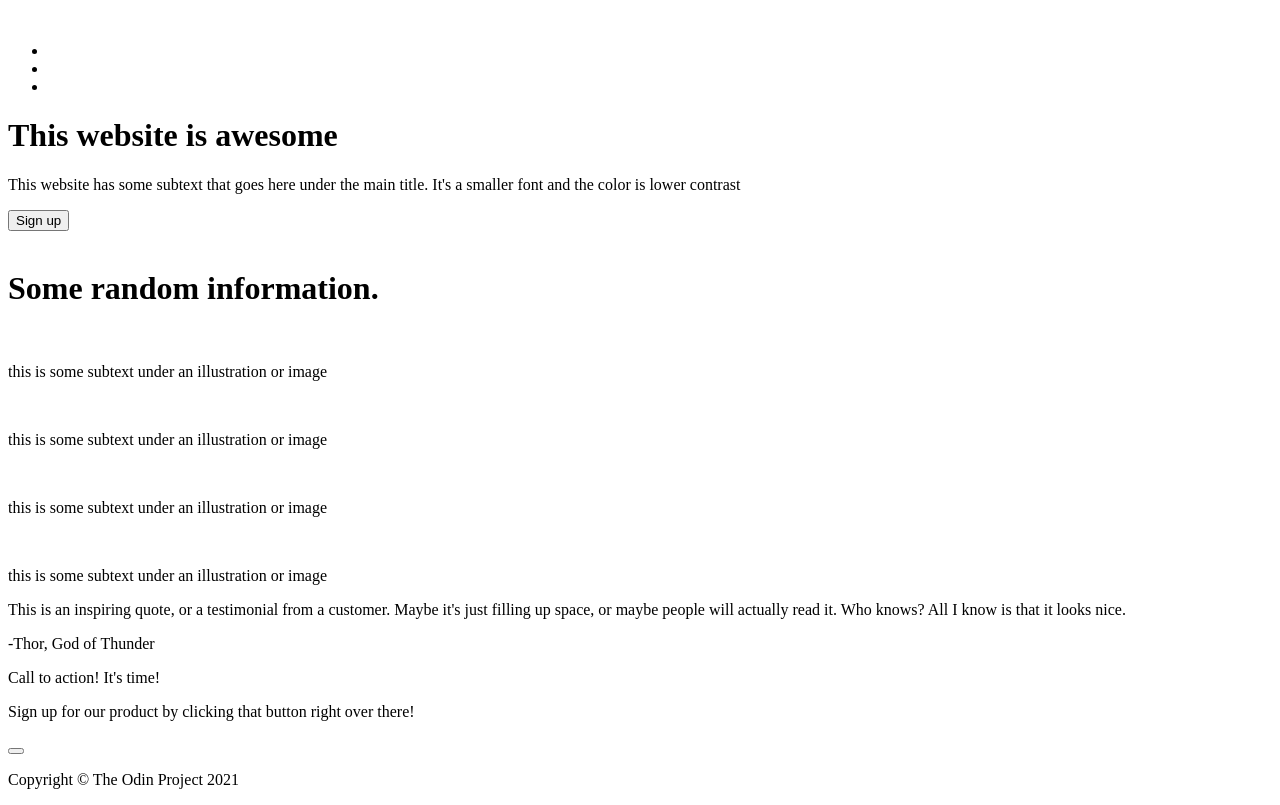
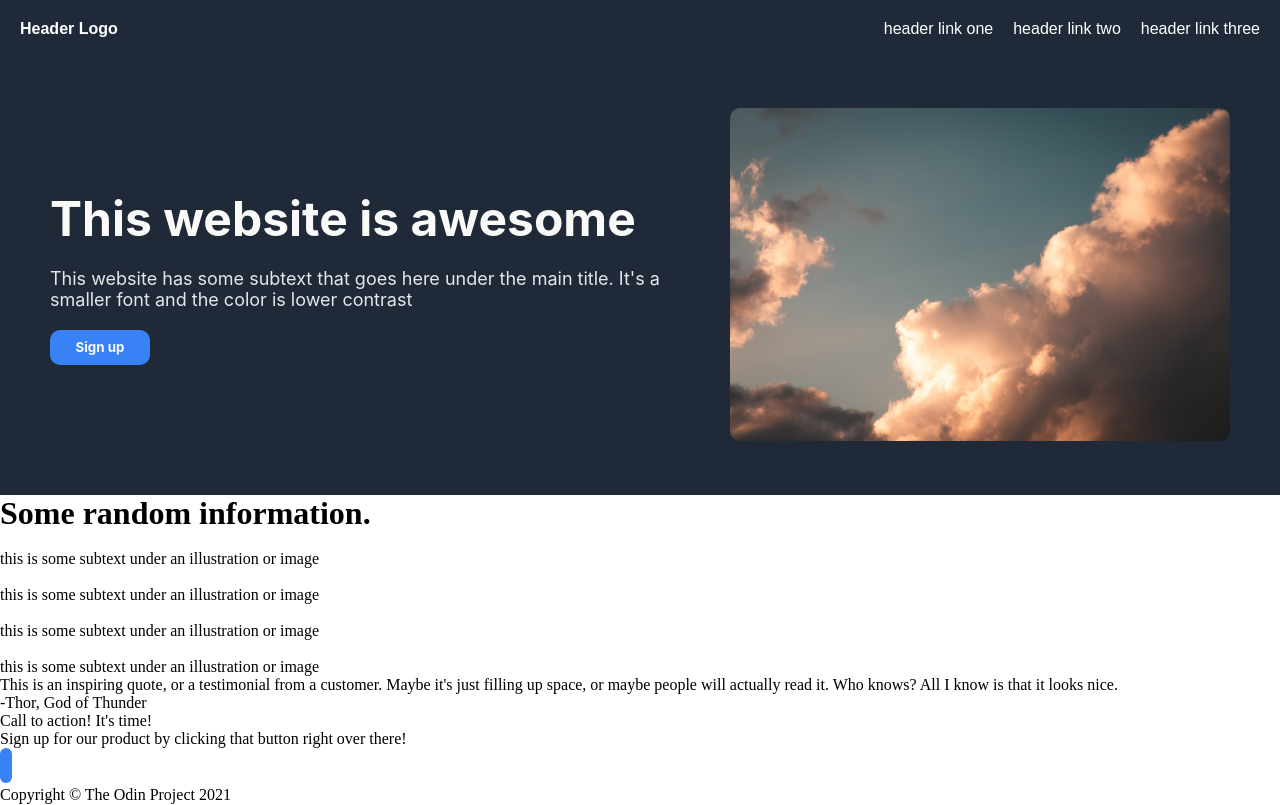
Before and after one commit to wfernandez4/Landing-Page, a plain HTML site: page index.html in a window 1280 px wide. Drawn offline with Linux system fonts and the light colour scheme.

Commit message:
Finish header and main banner

```diff
--- a/index.html
+++ b/index.html
@@ -1,40 +1,44 @@
 <!DOCTYPE html>
 <html lang="en">
 <head>
+    <link rel="stylesheet" href="./style.css">
     <meta charset="UTF-8">
     <meta http-equiv="X-UA-Compatible" content="IE=edge">
     <meta name="viewport" content="width=device-width, initial-scale=1.0">
     <title>Document</title>
 </head>
 <body>
-
+    <div class="container1">
         <div class="header">
             <div class="logo">
-            <img src="" alt="">
+                <p>Header Logo</p>
             </div>
             <div class="right-links">
                 <ul>
-                <li><a href=""></a></li>
-                <li><a href=""></a></li>
-                <li><a href=""></a></li>
+                    <li><a href="">header link one</a></li>
+                    <li><a href="">header link two</a></li>
+                    <li><a href="">header link three</a></li>
                 </ul>
             </div>
         </div>
+    </div>
 
-    <div class="container1">
+    <div class="container2">
+        <div class="content">
             <div class="three-parts">
-            <h1 class="header">This website is awesome</h1>
+            <h1>This website is awesome</h1>
             <p>This website has some subtext that goes here under the main title.
                 It's a smaller font and the color is lower contrast
             </p>
             <button>Sign up</button>
             </div>
             <div class="image-container">
-            <img src="" alt="">
+                <img src="./images/pexels-ryan-klaus-11989691.jpg" alt="Clouds">
+            </div>
         </div>
     </div>
 
-    <div class="container2">
+    <div class="container3">
         <h1>Some random information.</h1>
         <div>
             <div>
@@ -60,7 +64,7 @@
         </div>
     </div>
 
-    <div class="container3">
+    <div class="container4">
         <p class="quote">This is an inspiring quote, or a testimonial from a
             customer. Maybe it's just filling up space, or maybe
             people will actually read it. Who knows? All I know
@@ -68,7 +72,7 @@
             <p class="quote-author">-Thor, God of Thunder</p>
     </div>
 
-    <div class="container4">
+    <div class="container5">
         <div class="modal">
             <div>
                 <p>Call to action! It's time!</p>
--- a/style.css
+++ b/style.css
@@ -1,4 +1,108 @@
 body {
     display: flex;
     flex-direction: column;
+    align-items: stretch;
+    justify-content: stretch;
+    margin: 0;
 }
+
+.container1 {
+    display: flex;
+    justify-content: center;
+    align-items: center;
+    background-color: #1F2937;
+    padding: 20px 20px;
+}
+
+.header {
+    flex: 1;
+    display: flex;
+    align-items: center;
+    justify-content: space-between;
+    color: white;
+    max-width: 1250px;
+    font-family: Arial, Helvetica, sans-serif;
+}
+
+.logo {
+    font-weight: bold;
+}
+
+
+ul {
+    list-style: none;
+    display: flex;
+    margin: 0;
+    padding: 0;
+    gap: 20px;
+}
+
+a {
+    text-decoration-style: none;
+    text-decoration: none;
+}
+ a:visited {
+     color: white;
+ }
+
+ .container2 {
+    display: flex;
+    background-color: #1F2937;
+    justify-content: center;
+    align-items: center;
+    padding: 50px;
+ }
+
+ .content {
+     max-width: 1250px;
+     display: flex;
+     justify-content: stretch;
+     align-items: center;
+     gap: 50px;
+ }
+
+ .three-parts {
+     color: white;
+     display: flex;
+     flex-direction: column;
+     justify-content: center;
+     gap: 20px;
+ }
+
+ .three-parts h1 {
+     font-family: -apple-system, BlinkMacSystemFont, 'Segoe UI', Roboto, Oxygen, Ubuntu, Cantarell, 'Open Sans', 'Helvetica Neue', sans-serif;
+     font-size: 48px;
+     color: #F9FAF8;
+ }
+
+ .three-parts p {
+    font-family: -apple-system, BlinkMacSystemFont, 'Segoe UI', Roboto, Oxygen, Ubuntu, Cantarell, 'Open Sans', 'Helvetica Neue', sans-serif;
+    font-size: 18px;
+    color: #E5E7EB;
+ }
+
+ h1 {
+     margin: 0;
+ }
+
+ p {
+     margin: 0;
+ }
+
+ button {
+     max-width: 100px;
+     font-family: -apple-system, BlinkMacSystemFont, 'Segoe UI', Roboto, Oxygen, Ubuntu, Cantarell, 'Open Sans', 'Helvetica Neue', sans-serif;
+     background-color: #3882F6;
+     color: #F9FAF8;
+     font-weight: bold;
+     margin: 0;
+     border: 0;
+     height: 35px;
+     border-radius: 10px;
+ }
+
+ .image-container img {
+     max-width: 500px;
+     height: auto;
+     border-radius: 10px;
+ }
```
Also changed, not shown: images/pexels-ryan-klaus-11989691.jpg (added). Lines whose indentation alone changed are shown as unchanged.
